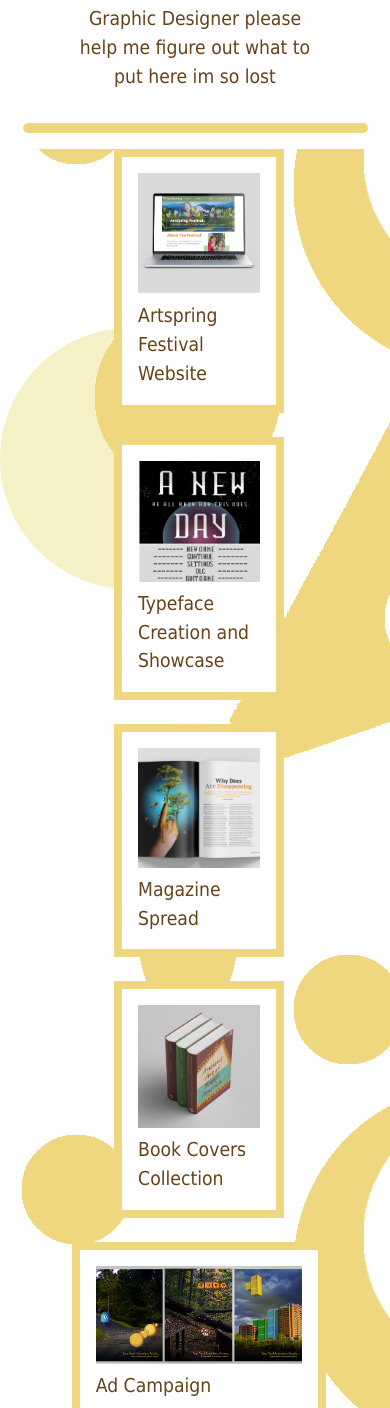
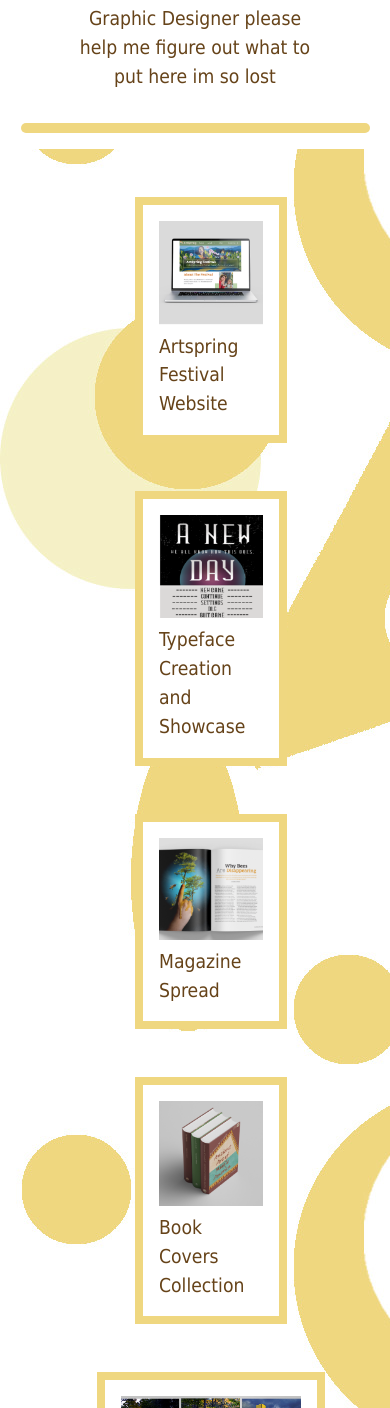
Before and after one commit to ant0036/Turner-Project-1, a plain HTML site: page index.html in a window 390 px wide. Shown: the part 192-1600 px from the top of the page. Drawn offline with nearby package versions, Linux system fonts and the light colour scheme; a web font is replaced by a local one.

Commit message:
index gutters edits

```diff
--- a/index.html
+++ b/index.html
@@ -65,7 +65,7 @@
           </div>
         </div>
         <div class="white">
-          <div class="row justify-content-center">
+          <div class="row justify-content-center g-0">
             <div class="col-10">
               <div class="row justify-content-center">
                 <div class="bar"></div>
@@ -74,10 +74,10 @@
           </div>
         </div>
       </main>
-        <ul class="row justify-content-center thumbnails">
-          <div class="col-8">
-            <div class="row justify-content-center">
-              <li class="col-8 col-md-6 col-lg-5">
+        <div class="row justify-content-center thumbnails g-0">
+          <div class="col-8 ">
+            <ul class="row justify-content-center g-0">
+              <li class="col-8 col-md-6 col-lg-5 g-5">
                 <a href="artspring.html">
                   <img
                     src="images/artspringthumbnail.png"
@@ -87,25 +87,25 @@
                   Artspring Festival Website
                 </a>
               </li>
-              <li class="col-8 col-md-6 col-lg-5">
+              <li class="col-8 col-md-6 col-lg-5 g-5">
                 <a href="zeus.html">
                   <img src="images/zeusthumbnail.png" alt="" class="w-100" />
                   Typeface Creation and Showcase
                 </a>
               </li>
-              <li class="col-8 col-md-6 col-lg-5">
+              <li class="col-8 col-md-6 col-lg-5 g-5">
                 <a href="bees.html">
                   <img src="images/beesthumbnail.png" alt="" class="w-100" />
                   Magazine Spread
                 </a>
               </li>
-              <li class="col-8 col-md-6 col-lg-5">
+              <li class="col-8 col-md-6 col-lg-5 g-5">
                 <a href="books.html">
                   <img src="images/booksthumbnail.png" alt="" class="w-100" />
                   Book Covers Collection
                 </a>
               </li>
-              <li class="col-12 col-lg-10">
+              <li class="col-12 col-lg-10 g-5">
                 <a href="ads.html">
                   <img
                     src="images/adcampaignthumbnail.png"
@@ -115,19 +115,19 @@
                   Ad Campaign
                 </a>
               </li>
-              <li class="col-8 col-md-6 col-lg-5">
+              <li class="col-8 col-md-6 col-lg-5 g-5">
                 <a href="pints.html">
                   <img src="images/pintsthumbnail.png" alt="" class="w-100" />
                   Peculiar Pints Logo Design
                 </a>
               </li>
-              <li class="col-8 col-md-6 col-lg-5">
+              <li class="col-8 col-md-6 col-lg-5 g-5">
                 <a href="museum.html">
                   <img src="images/museumthumbnail.png" alt="" class="w-100" />
                   Smithsonian Exhibit Publication
                 </a>
               </li>
-              <li class="col-8 col-md-6 col-lg-5">
+              <li class="col-8 col-md-6 col-lg-5 g-5">
                 <a href="weather.html">
                   <img
                     src="images/weatherappthumbnail.png"
@@ -137,7 +137,7 @@
                   Raindrop Weather App Design
                 </a>
               </li>
-              <li class="col-8 col-md-6 col-lg-5">
+              <li class="col-8 col-md-6 col-lg-5 g-5">
                 <a href="manifesto.html">
                   <img
                     src="images/manifestofilmthumbnail.png"
@@ -147,7 +147,7 @@
                   The Art Of Talent Manifesto
                 </a>
               </li>
-            </div>
+            </ul>
           </div>
         </ul>
         <div class="white">
--- a/sass/custom.scss
+++ b/sass/custom.scss
@@ -65,8 +65,8 @@ p {
     padding-top: 2rem;
 }
 .thumbnails li {
-    margin-right: 1.5rem;
-    margin-bottom: 1.5rem;
+
+
     padding: 1rem;
     background-color: #fff;
     border: solid 0.5rem $medium-yellow;
```
Also changed, not shown: css/custom.css, 1 other file.
